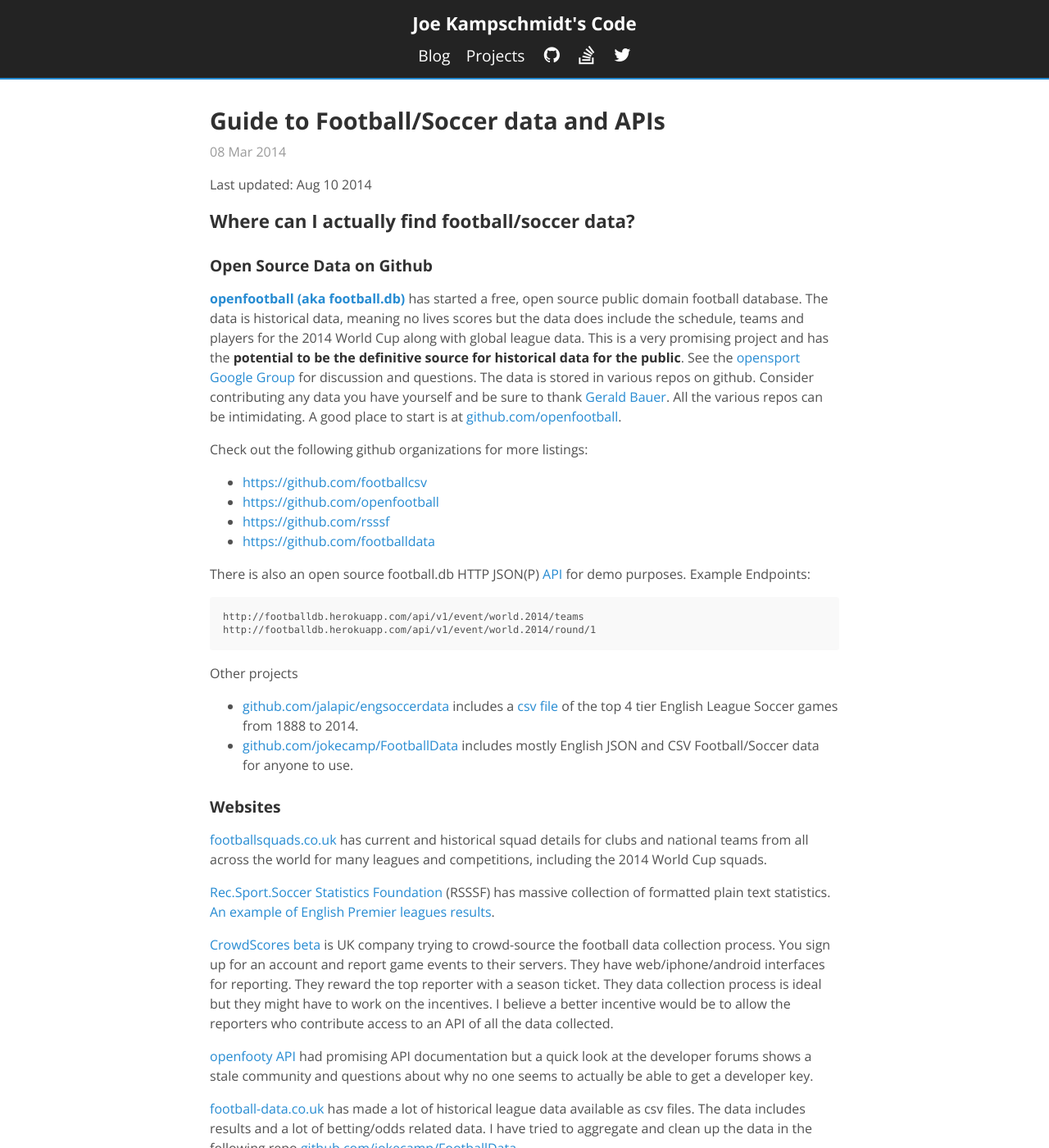
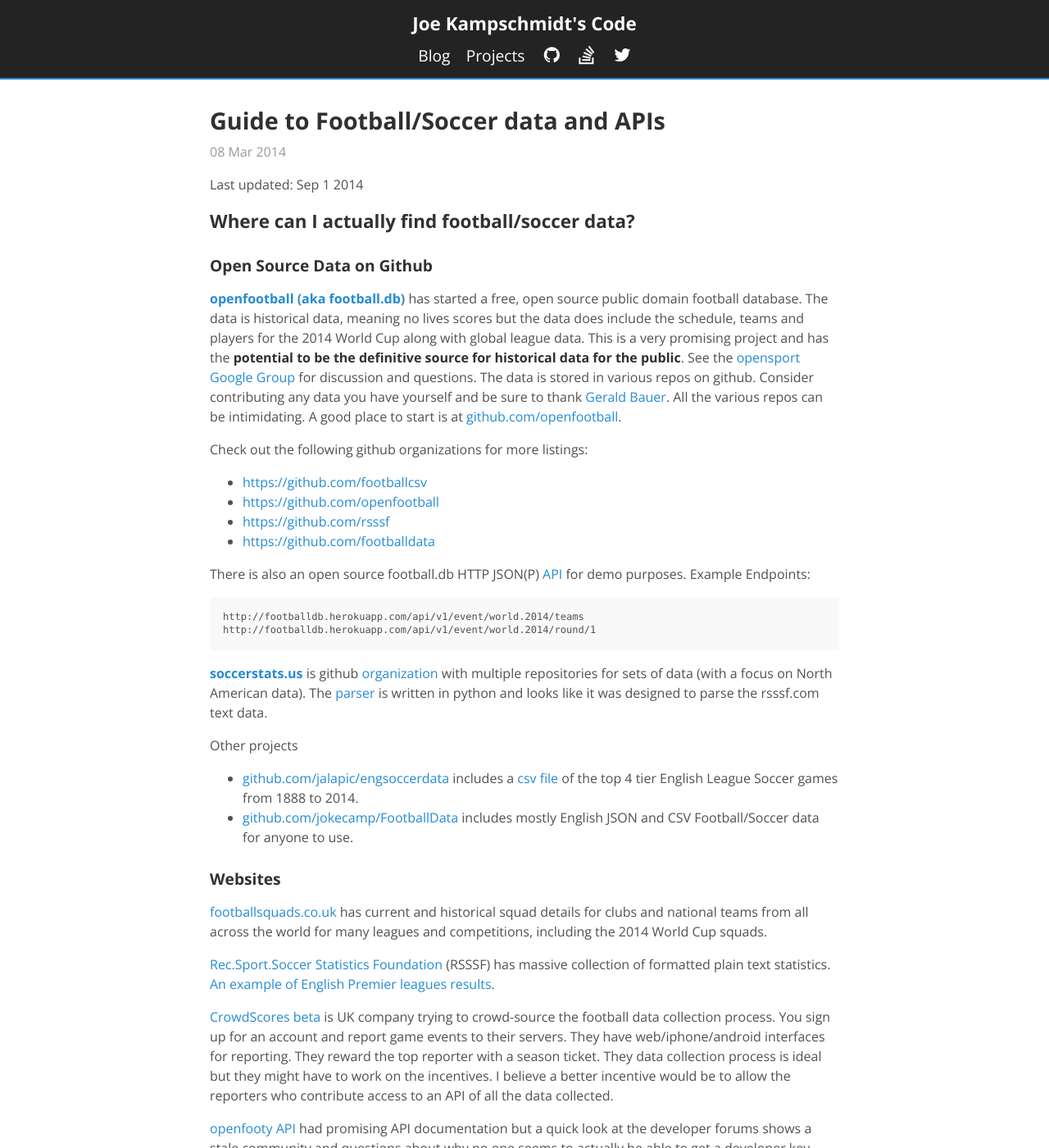
Before and after one commit to jokecamp/jokecamp.com, a Jekyll site: the page built from _posts/2014-03-08-guide-to-football-and-soccer-data-and-apis.markdown, in a window 1280 px wide and 1400 px high. Shown: the whole window at 82% size. Built offline with Jekyll 4.4.1, drawn with Linux system fonts in a browser that asks for light colours; nearby versions of some CDN libraries; Markdown is read by kramdown in place of the engine named in the settings; comment, search, counter and statistics services are not loaded.

Commit message:
Updated Sports data post

```diff
--- a/_posts/2014-03-08-guide-to-football-and-soccer-data-and-apis.markdown
+++ b/_posts/2014-03-08-guide-to-football-and-soccer-data-and-apis.markdown
@@ -16,7 +16,7 @@ tags:
 featured: true
 ---
 
-Last updated: Aug 10 2014
+Last updated: Sep 1 2014
 
 ## Where can I actually find football/soccer data?
 
@@ -39,6 +39,8 @@ There is also an open source football.db HTTP JSON(P) [API](http://openfootball.
 
     http://footballdb.herokuapp.com/api/v1/event/world.2014/teams
     http://footballdb.herokuapp.com/api/v1/event/world.2014/round/1
+
+**[soccerstats.us](http://soccerstats.us)** is github [organization](https://github.com/soccerstatsus) with multiple repositories for sets of data (with a focus on North American data). The [parser](https://github.com/SoccerStatsUS/parse) is written in python and looks like it was designed to parse the rsssf.com text data.
 
 Other projects
 
```
Also changed, not shown: 4 other files.
